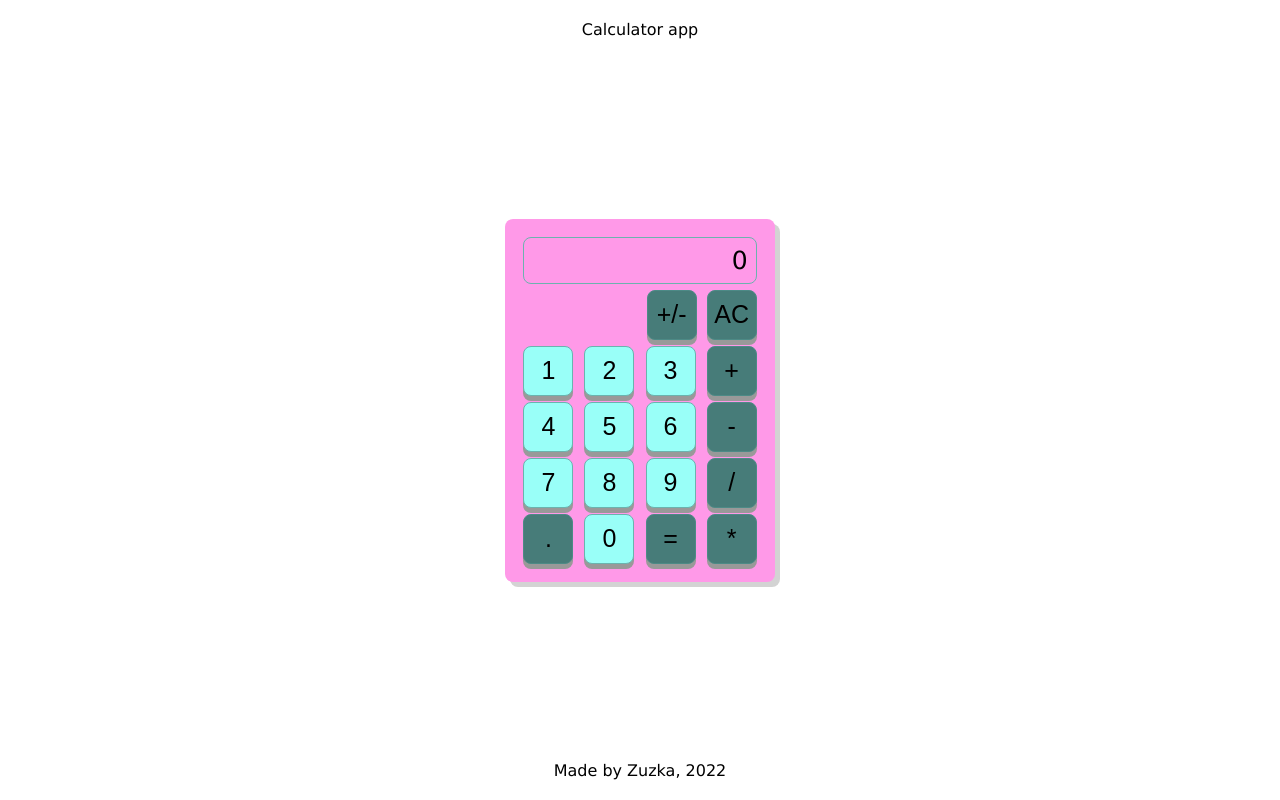
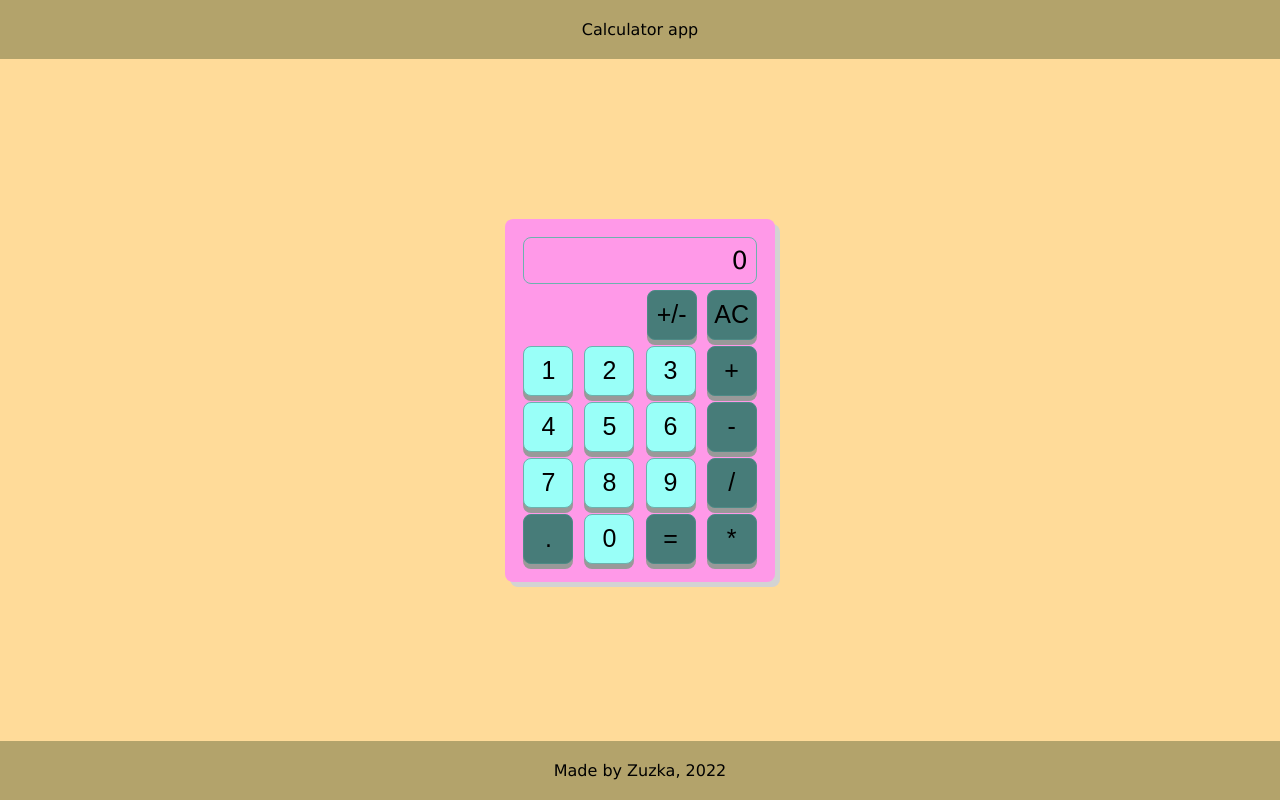
Before and after one commit to UwU-37586109292/calculator, a plain HTML site: page index.html in a window 1280 px wide. Drawn offline with Linux system fonts and the light colour scheme.

Commit message:
Fix variable method call

```diff
--- a/styles.css
+++ b/styles.css
@@ -11,7 +11,7 @@
 
 body {
     font-family: 'Lucida Sans', 'Lucida Sans Regular', 'Lucida Grande', 'Lucida Sans Unicode', Geneva, Verdana, sans-serif;
-    background-color: val(--primary-clr);
+    background-color: var(--primary-clr);
     margin: 0px;
     height: 100vh;
     display: flex;
@@ -25,7 +25,7 @@ body {
     justify-content: center;
     align-content: center;
     padding: 20px;
-    background-color: val(--footer-clr);
+    background-color: var(--footer-clr);
 }
 
 .calculator-container {
```
Also changed, not shown: index.html (+1 -1 lines).
